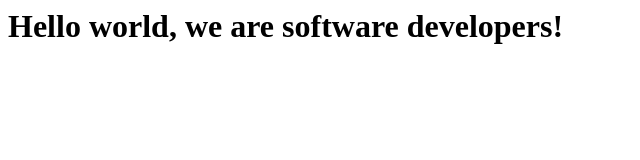
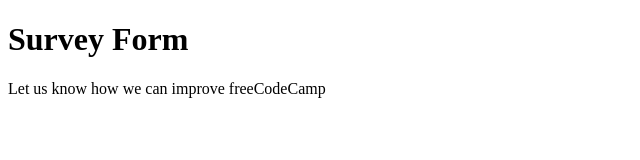
Before and after one commit to WCanirinka/Microverse-Trial-1, a plain HTML site: page index.html in a window 1280 px wide. Shown: the whole page, without its empty margins (0-640 px from the left). Drawn offline with Linux system fonts and the light colour scheme.

Commit message:
created a survey form, added tittle and description

```diff
--- a/index.html
+++ b/index.html
@@ -1 +1,13 @@
-<h1>Hello world, we are software developers!</h1>
+<!DOCTYPE html>
+<html lang="en">
+<head>
+    <meta charset="UTF-8">
+    <meta name="viewport" content="width=device-width, initial-scale=1.0">
+    <meta http-equiv="X-UA-Compatible" content="ie=edge">
+    <title>Survey Form</title>
+</head>
+<body>
+    <h1 id="title">Survey Form</h1>
+    <p id="description">Let us know how we can improve freeCodeCamp</p>
+</body>
+</html>
```
Also changed, not shown: style.css (added).
